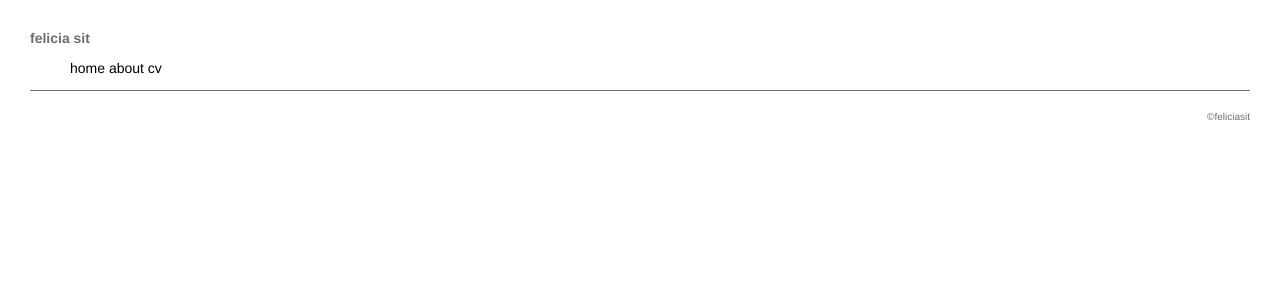
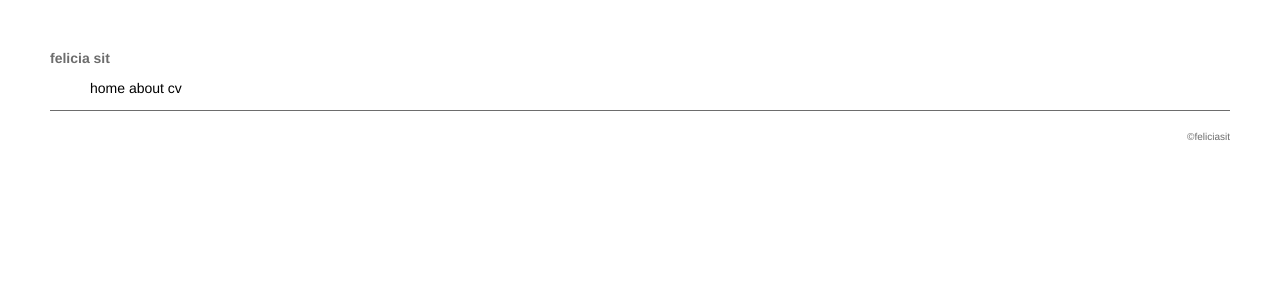
Before and after one commit to feliciasit/feliciasit.github.io, a Jekyll site: the page built from cv/index.html, in a window 1280 px wide. Shown: the top 300 px of the page. Built offline with Jekyll 4.4.1, drawn with Linux system fonts in a browser that asks for light colours.

Commit message:
Update main.css

```diff
--- a/css/main.css
+++ b/css/main.css
@@ -1,5 +1,5 @@
 body {
-    margin: 30px;
+    margin: 50px;
 }
 
 nav ul {
```
